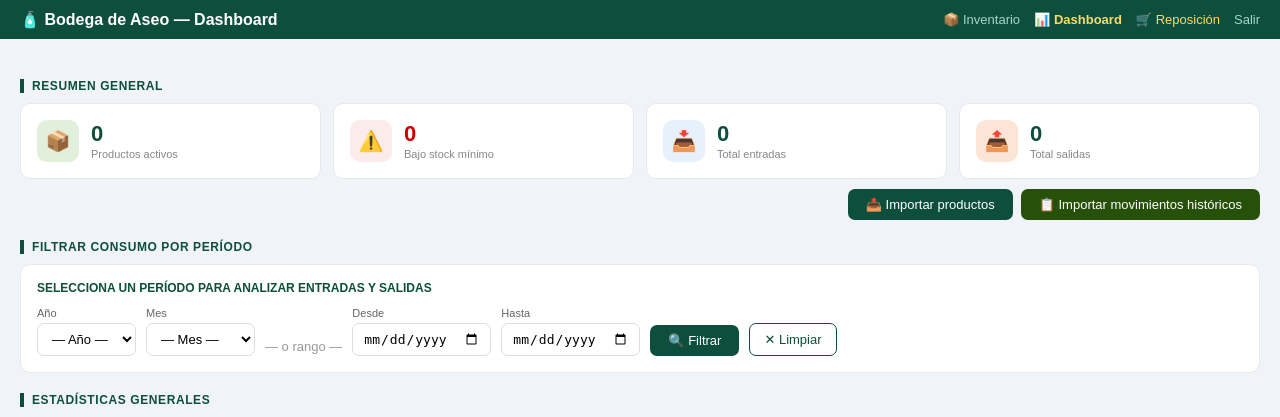
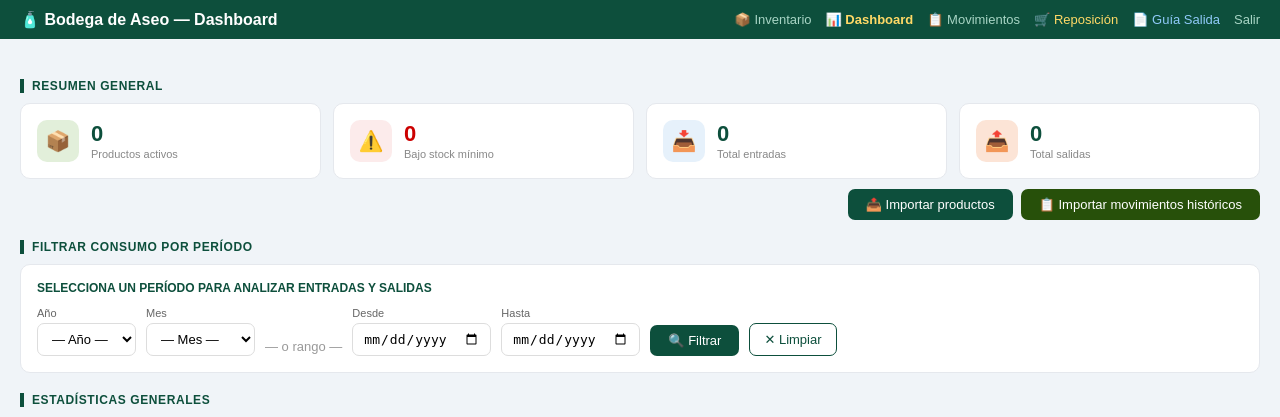
Before and after one commit to fcatalan-ai/bodega-aseo, a Flask app: page /dashboard in a window 1280 px wide. Shown: the top 417 px of the page. Run offline with Flask 3, Linux system fonts and the light colour scheme; the visitor is signed in with stand-in values (Sample User, id 1); data that the repository does not hold is empty; some libraries are stand-ins or nearby versions.

Commit message:
Add links for Movimientos and Guía Salida to dashboard

```diff
--- a/templates/dashboard.html
+++ b/templates/dashboard.html
@@ -74,7 +74,9 @@ body{font-family:Arial,sans-serif;background:#f0f4f8;min-height:100vh}
   <div class="topbar-links">
     <a href="/">📦 Inventario</a>
     <a href="/dashboard" class="active">📊 Dashboard</a>
+    <a href="/movimientos">📋 Movimientos</a>
     <a href="/reposicion" style="color:#FFD966">🛒 Reposición</a>
+    <a href="/guia" style="color:#90caf9">📄 Guía Salida</a>
     <a href="/logout">Salir</a>
   </div>
 </div>
```
